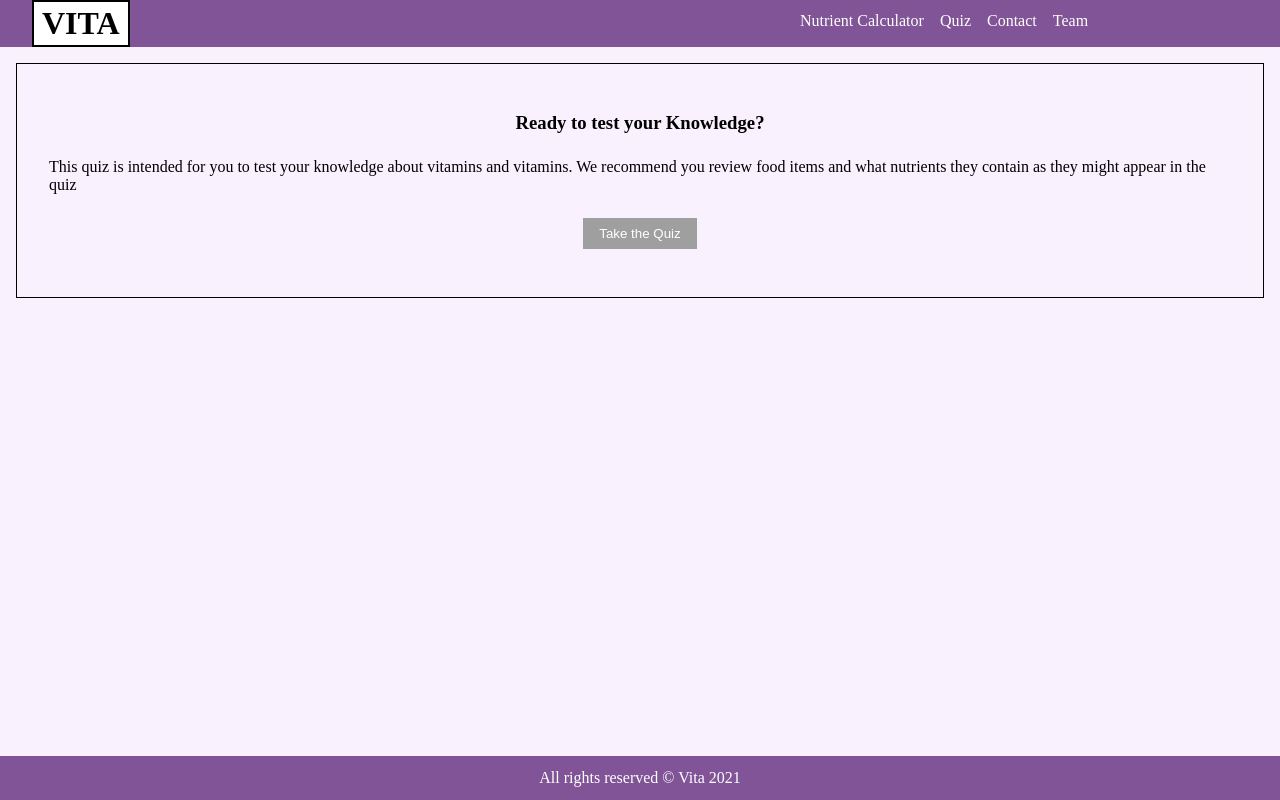
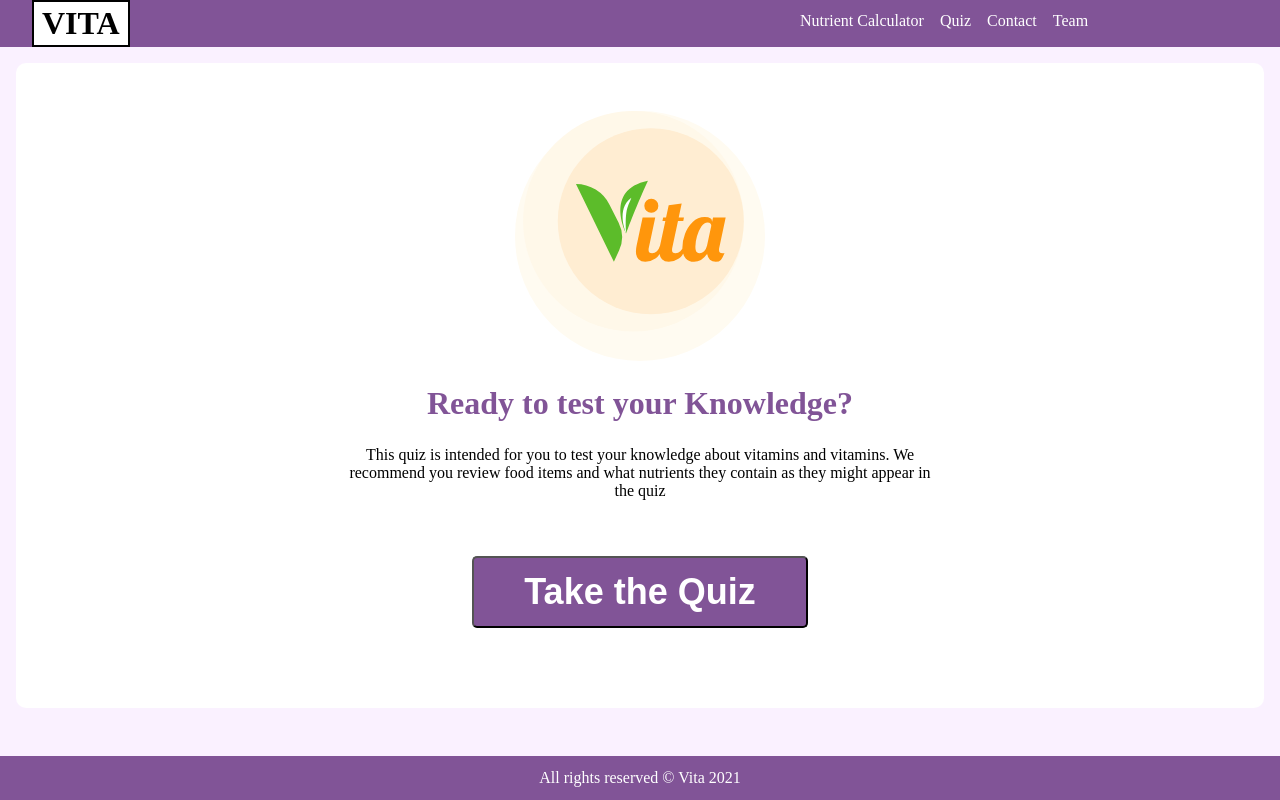
Before and after one commit to stsiqueira/Vita---Front-end, a React (Create React App) app: page /Quiz in a window 1280 px wide. Built offline with nearby package versions, Linux system fonts and the light colour scheme; data requests are answered from the project's data file.

Commit message:
style Quiz
styles Quiz result and Quiz initial page.

```diff
--- a/sass/Quiz/_Quiz.scss
+++ b/sass/Quiz/_Quiz.scss
@@ -1,21 +1,40 @@
 
 .quizPage{
     .quizAbout{
-        border: 1px solid black;
+        background: #fff;
+        border-radius: 5px;
         display: flex;
         flex-flow: column nowrap;
         justify-content: center;
         align-items: center;
-        padding: 3rem 2rem;
+        padding: 3rem 2rem 5rem 2rem;
         margin: 1rem;
         gap: 1.5rem;
-        button {
-            background: $bg-color-quizButton;
-            color: $color-text-quizButton;
-            padding: .5rem 1rem;
-            border: none;
+        img{
+            max-width: 250px;
         }
+        h3{
+            font-size: 2rem;
+            color: $primary-color;
+        }
+        button{
+            margin-top: 5rem;
 
+        }
+        h3,p{
+            max-width: 400px;
+            text-align: center;
+        }
+        @media screen and (min-width:$desktop-size){
+            border-radius: 10px;
+            button{
+                margin-top: 2rem;
+
+            }
+            h3,p{
+                max-width: 600px;
+            }
+        }
     }
     .quiz{
         border: 1px solid black;
@@ -70,59 +89,76 @@
         }
     }
     .showResult{
-        border: 1px solid black;
+        background: #fff;
+        border-radius: 5px;
         display: flex;
         flex-flow: column nowrap;
         justify-content: center;
         align-items: center;
-        padding: 3rem 2rem;
+        padding: 3rem 1rem;
         margin: 1rem;
         gap: 1rem;
         .result{
-            border: 1px solid black;
+            border: 3px solid $primary-color;
+            border-radius: 5px;
             display: flex;
             flex-flow: column nowrap;
             justify-content: center;
             align-items: center;
-            padding: 1rem;
+            padding: 2rem 1rem 4rem 1rem;
             width: 100%;
             gap: 1rem;
             p:first-of-type{
                 font-size: 3rem;
+                color:$primary-color
             }
-            button {
-                background: $bg-color-quizButton;
-                color: $color-text-quizButton;
-                padding: .5rem 1rem;
-                border: none;
+            p:last-of-type{
+                margin-bottom: 1.5rem;
+                max-width: 500px;
+                text-align: center;
             }
+
         }
         .moreOptions{
             display: flex;
+            flex-flow: column nowrap;
             gap: 1rem;
+            width: 100%;
+
             .nutrientCalculator,
             .searchFood{
-                border: 1px solid black;
+                background: $primary-color-shade;
+                border-radius: 5px;
                 display: flex;
-                gap: .5rem;
+                gap: 1.5rem;
                 flex-flow: column nowrap;
                 justify-content: center;
                 align-items: center;
-                padding: 2rem;
-                button {
-                    background: $bg-color-quizButton;
-                    color: $color-text-quizButton;
-                    padding: .5rem 1rem;
-                    border: none;
+                padding: 2.5rem 0;
+                img{
+                    width: 50%;
                 }
                 p{
                     text-align: center;
-                    max-width: 80%;
+                    max-width: 50%;
                 }
             }
 
         }
-
+        @media screen and (min-width:$desktop-size) {
+            .moreOptions{
+                flex-flow: row nowrap;
+                border-radius: 10px;
+                justify-content: center;
+                .nutrientCalculator,
+                .searchFood{
+                    width: 100%;
+                }
+            }
+            .result{
+                width: 70%;
+            }
+        }
     }
 
 }
--- a/src/components/About.js
+++ b/src/components/About.js
@@ -3,7 +3,7 @@
 ////////////////////////////////////////////////////////////////////////////////////////////////////////
 import React from 'react';
 import { Link } from 'react-router-dom'
-import AboutVita from "./home_vita.svg"
+import AboutVita from "../img/others/home_vita.svg"
 
 
 
--- a/src/components/Quiz.js
+++ b/src/components/Quiz.js
@@ -6,6 +6,8 @@ import React from 'react';
 import { Link } from 'react-router-dom'
 import { useState, useEffect, useRef } from 'react';
 import QuizAnswer from '../components/sub_components/QuizAnswer'
+import CalculateImg from "../img/others/nutrient_calculator_icon.svg"
+import VitaBrand from "../img/others/home_vita.svg"
 
 
 const Quiz = (props) => {
@@ -81,13 +83,15 @@ const Quiz = (props) => {
                showQuiz ? "" :
 
            <div className="quizAbout">
+               <img src={VitaBrand} alt="Vita brand" />
             <h3> Ready to test your Knowledge?</h3>
             <p className="questionDetail">This quiz is intended for you to test your knowledge about vitamins and vitamins.
     We recommend you review food items and what nutrients they contain as they might appear in the quiz</p>
-                <button onClick={()=> {
-                    setShowQuiz(true);
-                    getNextQuestion();
-                    setCurrentQuestion(currentQuestion + 1)
+                <button className="btn"
+                    onClick={()=> {
+                        setShowQuiz(true);
+                        getNextQuestion();
+                        setCurrentQuestion(currentQuestion + 1)
 
                 }}> Take the Quiz </button>
            </div>
@@ -147,10 +151,11 @@ const Quiz = (props) => {
                         <p>{(score*10)}%</p>
                         <p>Well done now you can retake the quiz to polish your knowledge about vitamins and minerals.</p>
 
-                        <button onClick={()=>{
+                        <button className="btn"
+                            onClick={()=>{
 
                                     restartQuiz()
-                        }}>Retake Quiz</button>
+                        }}>Retake</button>
 
 
                     </div>
@@ -158,15 +163,17 @@ const Quiz = (props) => {
                         <>
                     <div className="moreOptions">
                         <div className="nutrientCalculator">
+                            <img src={CalculateImg} alt="Nutrient Calculator Icon" />
                             <Link to="/nutrientCalculator">
-                            <button>Nutrient Calculator</button>
+                                <button className="btn">Calculate</button>
                             </Link>
                             <p>Here you can calculate your daily vitamins and minerals intake</p>
 
                         </div>
                         <div className="searchFood">
+                            <img src={CalculateImg} alt="Search Food Icon" />
                             <Link to="/nutrientCalculator">
-                                <button>Search for Food</button>
+                                <button className="btn">Search</button>
                             </Link>
 
                             <p>Here you can learn more about different fruits and vegetables</p>
```
Also changed, not shown: src/img/others/home_vita.svg (renamed from src/components/home_vita.svg).
